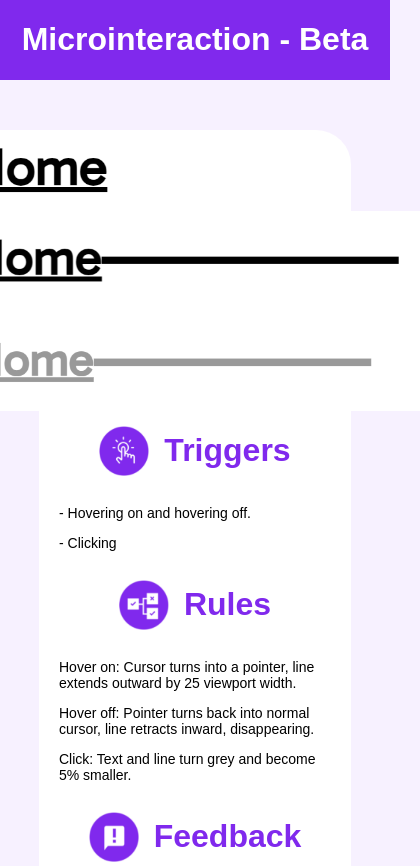
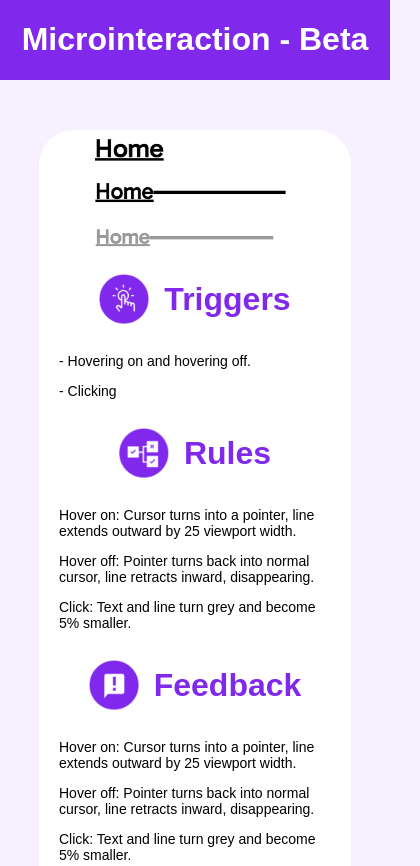
Before and after one commit to domthescott/idm241-ds3765, a plain HTML site: page Beta/index.html in a window 390 px wide. Shown: the top 866 px of the page, 420 px wide, since content can reach past the window. Drawn offline with Linux system fonts and the light colour scheme; a web font is replaced by a local one.

Commit message:
Media queries

```diff
--- a/Beta/stylesheet.css
+++ b/Beta/stylesheet.css
@@ -34,9 +34,36 @@ text-align: center;}
     justify-content: center;
 }
 
+h1 {text-align: center;}
+
 .exampleimage1 {width: 150px;}
 
+
+@media (max-width: 768px){
+    .exampleimage1 {
+      width: 100px;
+    }
+}
+
+@media (max-width: 480px){
+    .exampleimage1 {
+      width: 75px;
+    }
+}
+
 .exampleimage2 {width: 450px}
+
+@media (max-width: 768px){
+    .exampleimage2 {
+      width: 300px;
+    }
+}
+
+@media (max-width: 480px){
+    .exampleimage2 {
+      width: 200px;
+    }
+}
 
 #examples {display: flex;
 flex-direction: column;}
```
